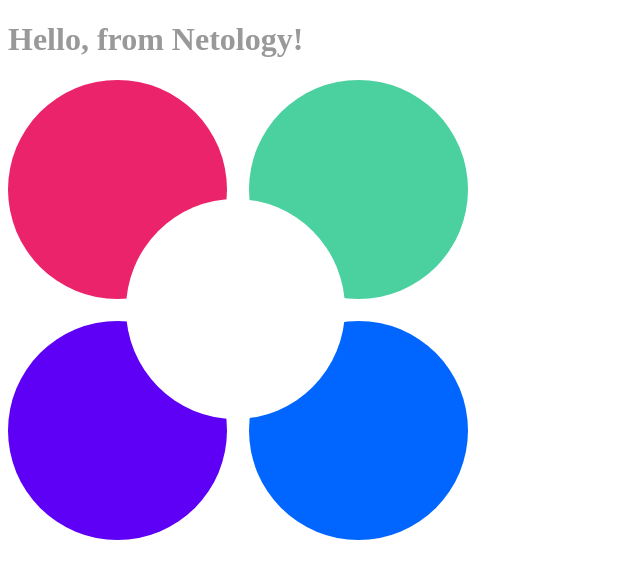
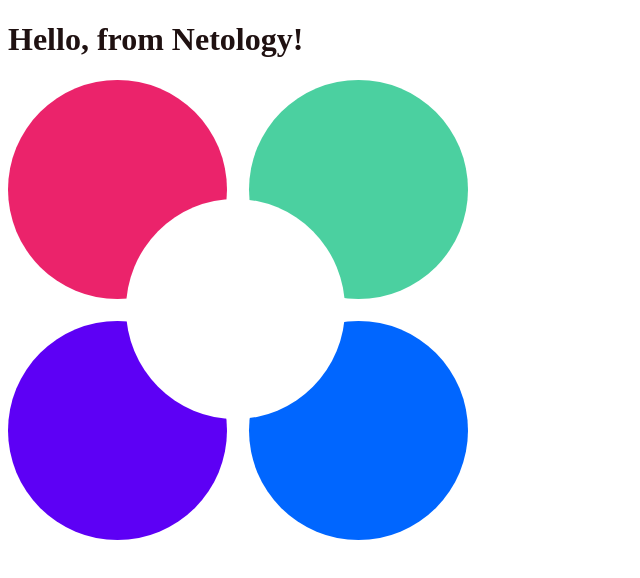
Before and after one commit to MikiSveta/ahj_4, a website built with webpack: page src/index.html in a window 1280 px wide. Shown: the whole page, without its empty margins (0-640 px from the left). Built offline with nearby package versions, Linux system fonts and the light colour scheme.

Commit message:
third commit

```diff
--- a/src/css/style.css
+++ b/src/css/style.css
@@ -1,3 +1,3 @@
 body {
-    color: #999;
+    color: #1f1111;
 }
```
